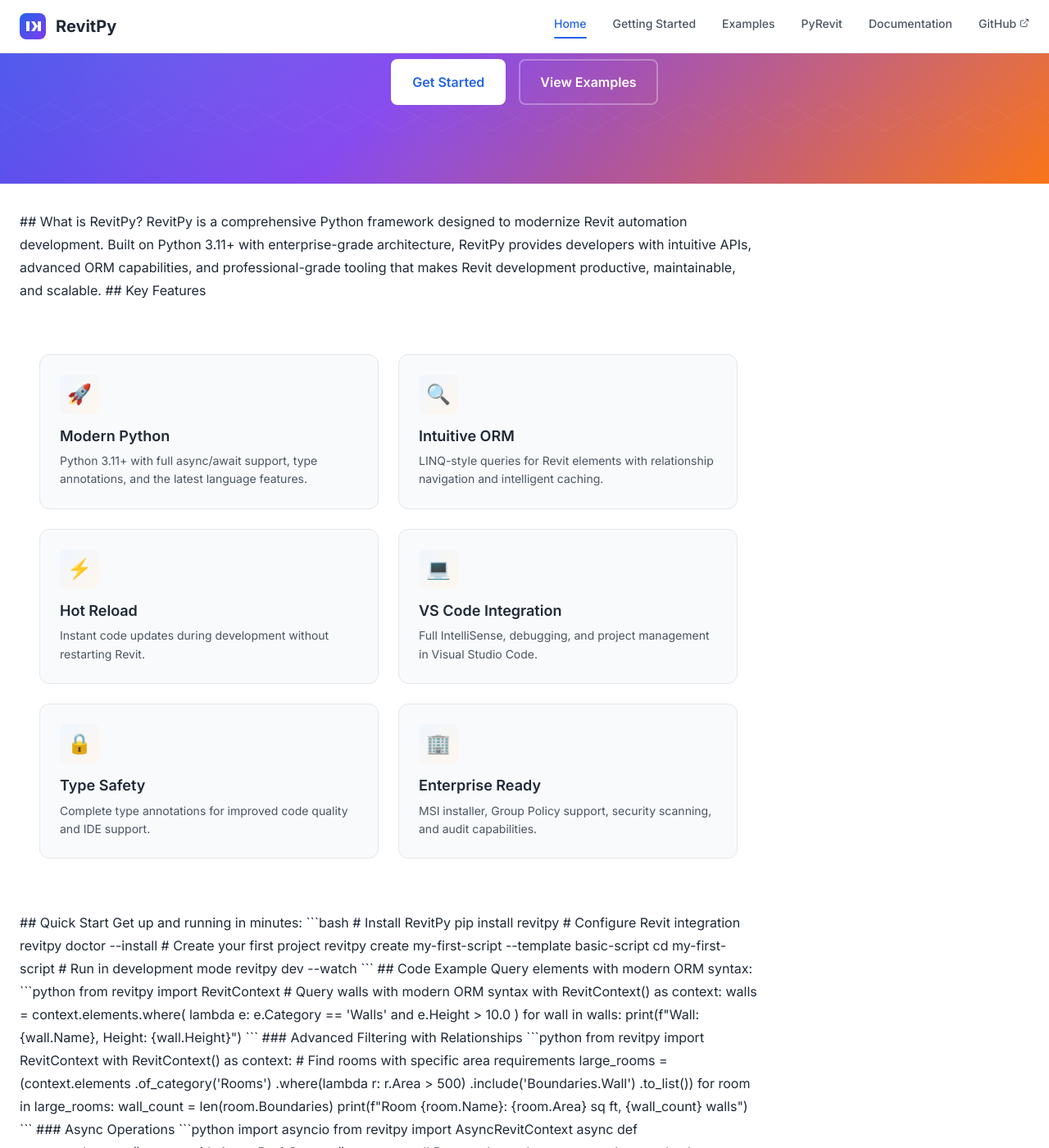
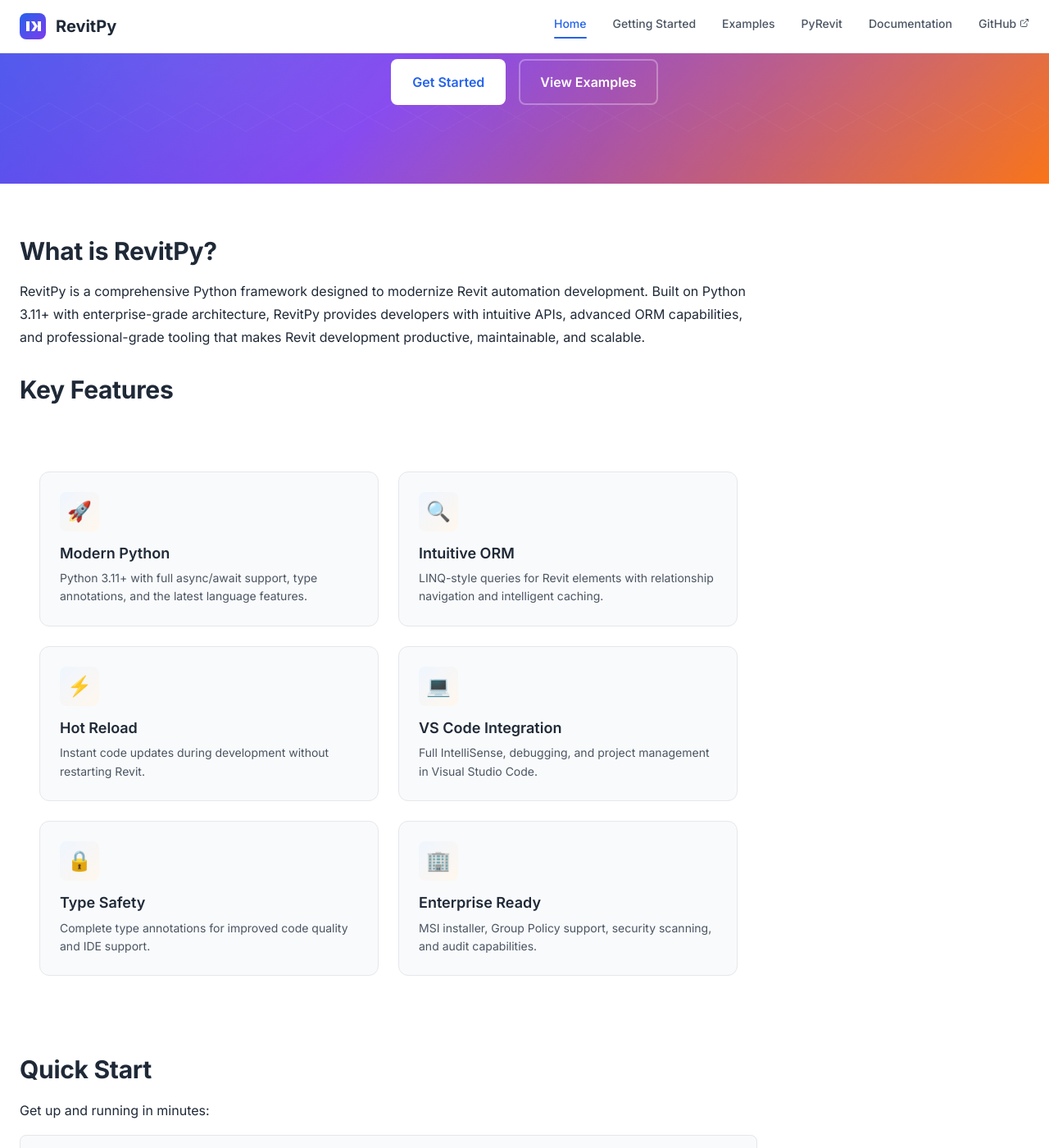
Before and after one commit to aj-geddes/revitpy, a Jekyll site: the page built from docs/index.md, in a window 1280 px wide and 1400 px high, scrolled down 372 px. Shown: the whole window at 82% size. Built offline with Jekyll 4.4.1, drawn with Linux system fonts in a browser that asks for light colours; some of the changed text lies outside the part shown.

Commit message:
Add markdown attribute to container divs for proper rendering
Jekyll's kramdown doesn't process markdown inside HTML tags by default.
Added markdown="1" to container divs to enable markdown processing.

🤖 Generated with [Claude Code](https://claude.com/claude-code)

Co-Authored-By: Claude <noreply@anthropic.com>

```diff
--- a/docs/index.md
+++ b/docs/index.md
@@ -18,8 +18,8 @@ description: Modern Python Framework for Revit Development
     </div>
 </section>
 
-<div class="container">
-    <div class="main-content">
+<div class="container" markdown="1">
+<div class="main-content" markdown="1">
 
 ## What is RevitPy?
 
```
